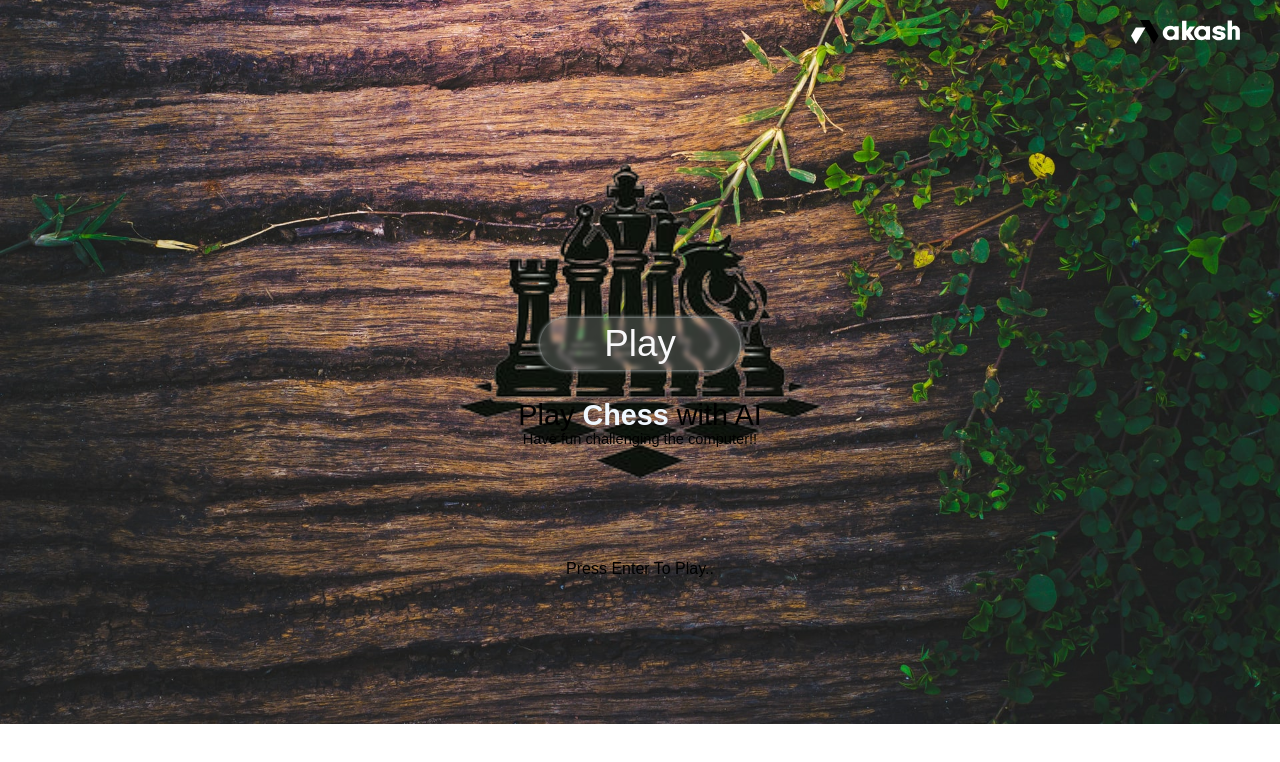
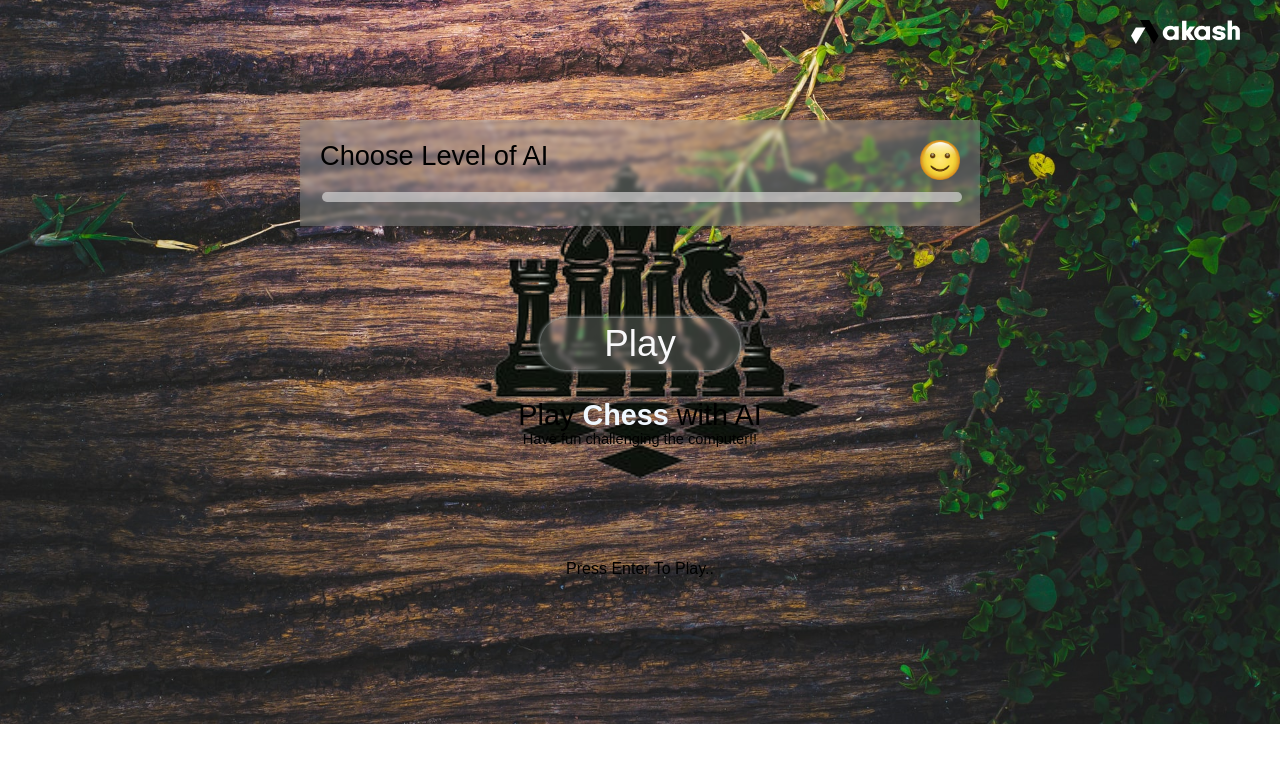
Before and after one commit to aksh-git/chess, a plain HTML site: page index.html in a window 1280 px wide. Drawn offline with nearby package versions, Linux system fonts and the light colour scheme; a web font is replaced by a local one.

Commit message:
ai levels

```diff
--- a/index.html
+++ b/index.html
@@ -120,6 +120,17 @@
                     <p id="enterBtnText" class="enter-btn">Press Enter To Play..</p>
                 </div>
             </div>
+
+            <div class="level-selector" id="levelSelector">
+                <div class="range-header">
+                    <span class="big-text">Choose Level of AI</span>
+                    <img src="./assets/emo/smile.png" id="headerImg">
+                </div>
+                <span class="small-text"> </span>
+                <div class="slider-container">
+                    <input class="slider" type="range" id="slider" min="0" max="3" value="0" >
+                </div>
+            </div>
         </div>
 
         <div class="copyright">
@@ -130,6 +141,7 @@
 
         <!-- Play Area -->
         <div id="playArea" class="play-area">
+
             <div class="chess-board">
                 <div id="myBoard"></div>
             </div>
@@ -164,6 +176,7 @@
         </div>
 
 
+
         <!-- main script -->
 
         <script type="text/javascript" src="./script.js"></script>
--- a/main.js
+++ b/main.js
@@ -317,7 +317,7 @@ function minimax(game, depth, alpha, beta, isMaximizingPlayer, sum, color) {
 function checkStatus(color) {
   if (game.in_checkmate()) {
     //$('#status').html(`<b>Checkmate!</b> Oops, <b>${color}</b> lost.`);
-    showMessage("Checkmate!!",color==="white"?"black":"White" +" Wins.");
+    showMessage("Checkmate!!",color+" wins.");
   } else if (game.insufficient_material()) {
     //$('#status').html(`It's a <b>draw!</b> (Insufficient Material)`);
     showMessage("DRAW","It's a draw!! (Insufficient Material)");
@@ -347,6 +347,10 @@ function updateAdvantage() {
     'aria-valuenow': `${-globalSum}`,
     style: `width: ${((-globalSum + 2000) / 4000) * 100}%`,
   });
+  if(game.game_over){
+    clearInterval(chessTime);
+    isPLaying=false;
+  }
 }
 
 /*
@@ -356,7 +360,7 @@ function getBestMove(game, color, currSum) {
 
   positionCount = 0;
 
-  var depth = 1;
+  var depth = parseInt(range.value)+1;
 
   if (color === 'b') {
     //var depth = parseInt($('#search-depth').find(':selected').text());
@@ -377,10 +381,6 @@ function getBestMove(game, color, currSum) {
   var d2 = new Date().getTime();
   var moveTime = d2 - d;
   var positionsPerS = (positionCount * 1000) / moveTime;
-
-  //$('#position-count').text(positionCount);
-  //$('#time').text(moveTime / 1000);
-  //$('#positions-per-s').text(Math.round(positionsPerS));
 
   return [bestMove, bestMoveValue];
 }
--- a/script.js
+++ b/script.js
@@ -9,6 +9,7 @@ let messageBar = document.getElementById("message");
 let msgBigText = document.getElementById("bigText");
 let msgSmallText = document.getElementById("smallText");
 let takeBreakBtn = document.getElementById("takeBrake");
+let range = document.getElementById("slider");
 //let hourL = document.getElementById("hour");
 let minL = document.getElementById("min");
 let secL = document.getElementById("sec");
@@ -17,7 +18,12 @@ let min = 0;
 let sec = 0;
 let isPLaying = false;
 let chessTime;
-
+const emoIndex= [
+    './assets/emo/smile.png',
+    './assets/emo/smile-joy.png',
+    './assets/emo/smile-teeth.png',
+    './assets/emo/attitude.png',
+];
 window.onload = ()=>{
    loader.style.display="none";
    topNotify("Welcome!!",true);
@@ -74,6 +80,10 @@ document.addEventListener("keyup", function(event) {
     }
 });
 
+range.addEventListener('input', (e) => {
+    let rangeValue = e.target.value;
+    document.getElementById("headerImg").src=emoIndex[rangeValue];
+});
 //onpress enter
 function enterPressed(){
     if(!isPLaying){
--- a/style.css
+++ b/style.css
@@ -182,10 +182,10 @@ body{
     text-align: center;
     display: none;
 }
-.message .big-text{
+.big-text{
     font-size: 1.7rem;
 }
-.message .small-text{
+.small-text{
     font-size: 18px;
 }
 #progressbar {
@@ -208,7 +208,57 @@ body{
 .music-area{
     background-color: #9da3a3;
 }
-
+.level-selector{
+    position: absolute;
+    margin: auto;
+    left: 0;
+    right: 0;
+    top: 15vh;
+    padding: 20px;
+    background: rgb(157, 163, 163, 0.4);
+    backdrop-filter: blur(2px);
+    width: 50vw;
+    z-index: 1;
+}
+.level-selector .slider{
+    text-align: center;
+    -webkit-appearance: none;
+    width: 100%;
+    height: 10px;
+    border-radius: 5px;
+    background: #d3d3d3;
+    outline: none;
+    opacity: 0.7;
+    -webkit-transition: .2s;
+    transition: opacity .2s;
+}
+.slider-container{
+    margin-top: 1vh;
+}
+.range-header{
+    display: flex;
+    justify-content: space-between;
+}
+.range-header img{
+    width: 40px;
+}
+.slider:hover {
+    opacity: 1;
+}
+.slider::-webkit-slider-thumb {
+  -webkit-appearance: none;
+  appearance: none;
+  width: 23px;
+  height: 24px;
+  border: 0;
+  cursor: pointer;
+}
+.slider::-moz-range-thumb {
+  width: 23px;
+  height: 24px;
+  border: 0;
+  cursor: pointer;
+}
 
 @media screen and (max-width: 600px) {
     body {
```
Also changed, not shown: assets/emo/attitude.png (added), assets/emo/smile-joy.png (added), assets/emo/smile-teeth-removebg-preview.png (added), assets/emo/smile.png (added).
